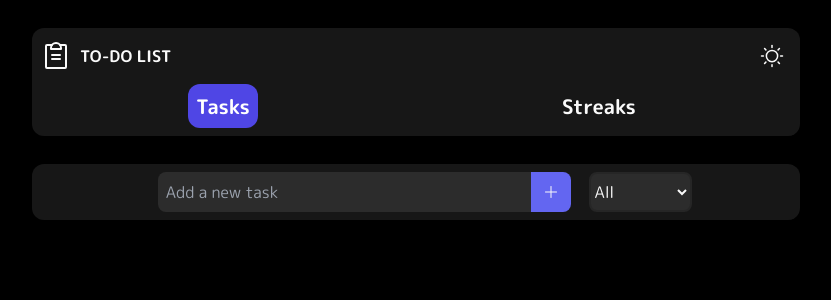
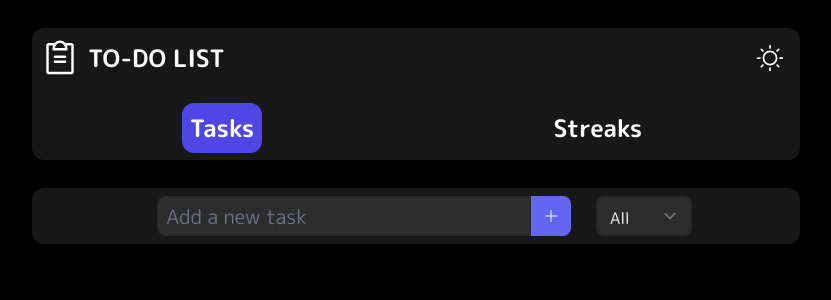
Before and after one commit to GLtegani/todo-list-app, a React (Vite) app: page / in a window 1280 px wide. Shown: the top 300 px of the page, without its empty margins (224-1055 px from the left). Built offline with nearby package versions, Linux system fonts and the light colour scheme.

Commit message:
chore: Update select element cursor style

```diff
--- a/package.json
+++ b/package.json
@@ -17,6 +17,7 @@
     "react-router-dom": "^6.23.1"
   },
   "devDependencies": {
+    "@tailwindcss/forms": "^0.5.7",
     "@types/react": "^18.2.66",
     "@types/react-dom": "^18.2.22",
     "@typescript-eslint/eslint-plugin": "^7.2.0",
--- a/src/components/Header/ToggleTheme.tsx
+++ b/src/components/Header/ToggleTheme.tsx
@@ -8,7 +8,7 @@ interface ThemeProps {
 export const ToggleTheme = ({darkModeIsActive, onToggle}:ThemeProps) => {
    return (
       <button className="hover:bg-cta-active hover:text-white p-2 rounded-full duration-200" onClick={onToggle}>
-         {darkModeIsActive ? <Sun className="size-6" /> : <Moon className="size-6" />}
+         {darkModeIsActive ? <Sun className="size-6 sm:size-7" /> : <Moon className="size-6 sm:size-7" />}
       </button>
    )
 }
--- a/src/components/Header/index.tsx
+++ b/src/components/Header/index.tsx
@@ -23,9 +23,9 @@ export const Header = () => {
 
    return (
          <header className='container-styles font-bold'>
-            <div className='flex items-center gap-3 mb-4 justify-between'>
+            <div className='flex items-center gap-3 mb-4 sm:mb-8 justify-between sm:text-2xl'>
                <h1 className='flex items-center gap-2'>
-                  <ClipboardText className='size-8'/>
+                  <ClipboardText className='size-8 sm:size-10'/>
                   TO-DO LIST
                </h1>
 
@@ -40,7 +40,7 @@ export const Header = () => {
                      <Link
                         to="/"
                         title='Tasks'
-                        className={`text-xl ${location.pathname === '/' ? 'bg-cta-active text-white' : 'hover:bg-cta-active hover:text-white '} p-2 rounded-xl duration-150`}
+                        className={`text-xl sm:text-2xl ${location.pathname === '/' ? 'bg-cta-active text-white' : 'hover:bg-cta-active hover:text-white '} p-1 sm:p-2 rounded-xl duration-150`}
                      >
                         Tasks
                      </Link>
@@ -49,7 +49,7 @@ export const Header = () => {
                      <Link
                      to="/streaks"
                      title='Streaks'
-                     className={`text-xl ${location.pathname === '/streaks' ? 'bg-cta-active text-white' : 'hover:bg-cta-active hover:text-white'} rounded-xl p-2 duration-150`}
+                     className={`text-xl sm:text-2xl ${location.pathname === '/streaks' ? 'bg-cta-active text-white' : 'hover:bg-cta-active hover:text-white'} rounded-xl p-1 sm:p-2 duration-150`}
                   >
                         Streaks
                      </Link>
--- a/src/pages/Tasks/index.tsx
+++ b/src/pages/Tasks/index.tsx
@@ -4,22 +4,22 @@ export const Tasks = () => {
    return (
       <div className="container-styles">
          <form>
-            <div className='flex flex-col items-center sm:flex-row justify-center'>
-               <div className='flex mb-4 sm:mb-0 w-10/12 max-w-md justify-center'>
+            <div className='flex items-center sm:flex-row justify-center gap-2'>
+               <div className='flex w-10/12 max-w-md justify-center'>
                   <input
-                     className='w-10/12 max-w-md p-2 h-10 rounded-s-lg bg-input-container border-border border-solid'
+                     className='w-10/12 max-w-md p-2 h-9 sm:h-10 rounded-s-lg bg-input-container border-border border-solid sm:text-xl'
                      type="text"
                      placeholder="Add a new task"
                   />
                   <button
                      type="submit"
-                     className='bg-cta p-3 rounded-e-lg h-10 hover:bg-cta-active'
+                     className='bg-cta p-2 sm:p-3 rounded-e-lg h-9 sm:h-10 hover:bg-cta-active'
                   >
                      <Plus />
                   </button>
                </div>
                <select
-                  className='bg-input-container border-2 border-solid border-border rounded-lg h-10 cursor-pointer pr-4'
+                  className='bg-input-container border-2 border-solid border-border rounded-lg h-9 sm:h-10 cursor-pointer w-12 sm:w-24 '
                >
                   <option value="all-tasks">All</option>
                   <option value="completed-tasks">Finished</option>
--- a/tailwind.config.js
+++ b/tailwind.config.js
@@ -23,5 +23,7 @@ export default {
       },
     },
   },
-  plugins: [],
+  plugins: [
+    require('@tailwindcss/forms')
+  ],
 }
```
Also changed, not shown: .eslintrc.cjs, 1 other file (tests, documents, lock files or other folders).
